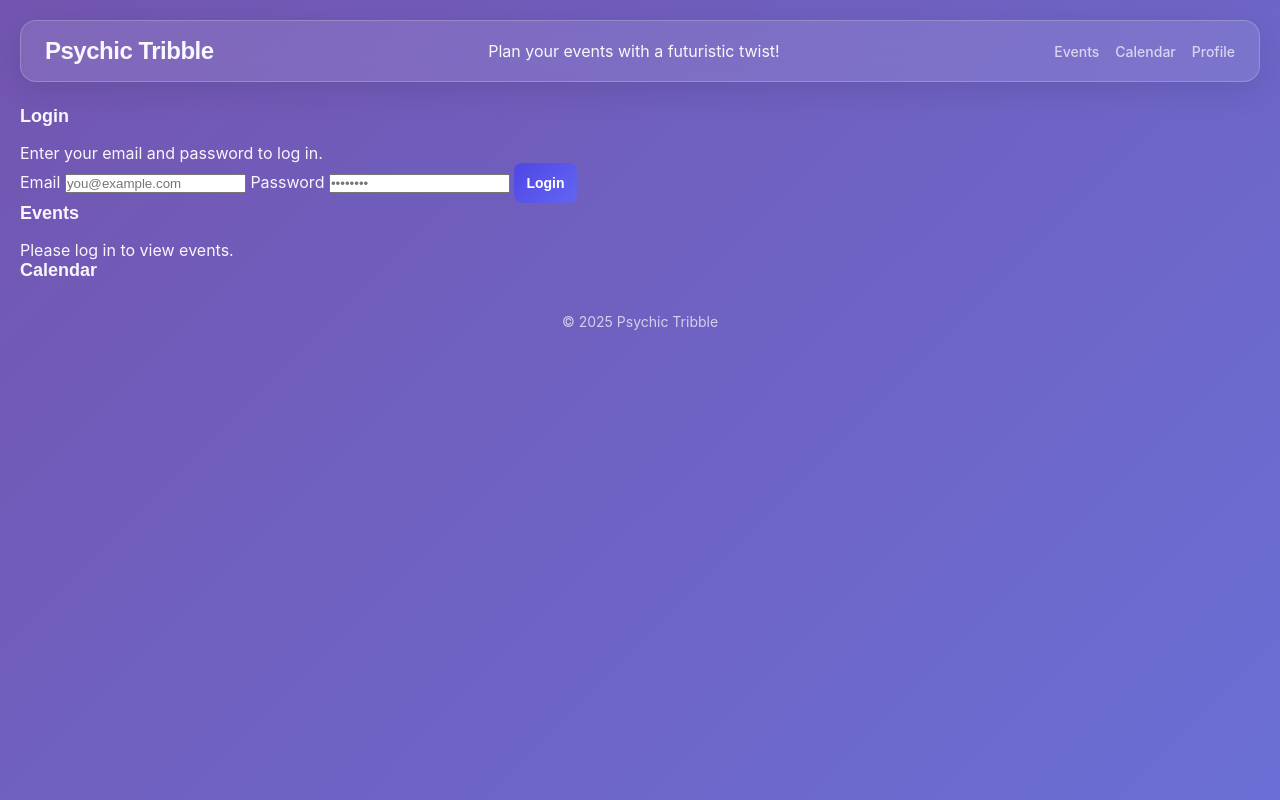
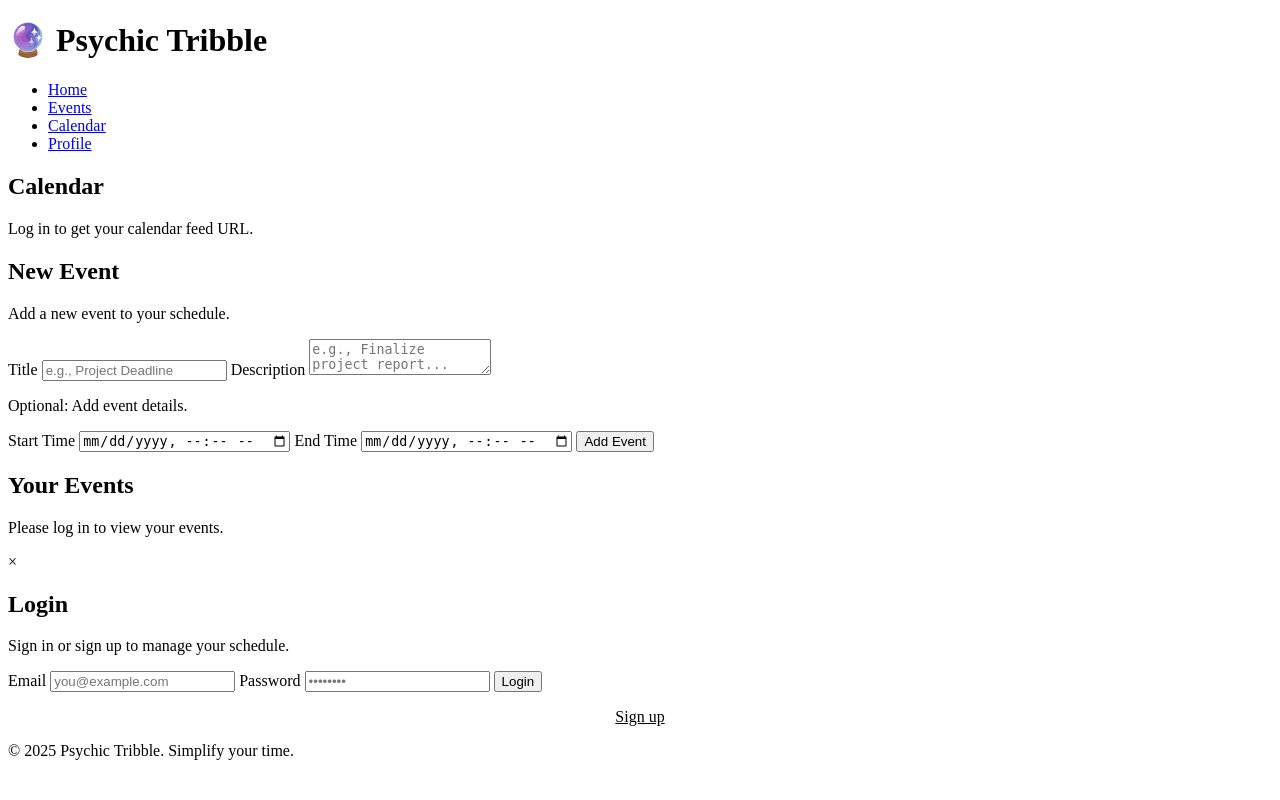
Before and after one commit to wifiknight45/psychic-tribble, a Python web app: template templates/base.html in a window 1280 px wide. Run offline with Jinja, Linux system fonts and the light colour scheme; the template is opened without the code that fills it, so the values that code supplies are empty; some libraries are stand-ins or nearby versions.

Commit message:
Update base.html

```diff
--- a/templates/base.html
+++ b/templates/base.html
@@ -3,82 +3,140 @@
 <head>
   <meta charset="UTF-8">
   <meta name="viewport" content="width=device-width, initial-scale=1.0">
-  <meta name="description" content="{% block description %}Plan your events with a futuristic twist using Psychic Tribble.{% endblock %}">
-  <meta name="keywords" content="event planner, calendar, Psychic Tribble, futuristic scheduling">
+  <meta name="description" content="{% block description %}Effortless time management with Psychic Tribble's sleek calendar and event planner.{% endblock %}">
+  <meta name="keywords" content="calendar, time management, event planner, Psychic Tribble, productivity">
   <meta name="author" content="Psychic Tribble">
   <title>{% block title %}Psychic Tribble{% endblock %}</title>
   <link rel="icon" type="image/png" href="{% block favicon %}{{ url_for('static', filename='images/favicon.png') }}{% endblock %}">
-  <link href="https://fonts.googleapis.com/css2?family=Roboto:wght@400;700&display=swap" rel="stylesheet" rel="noopener">
+  <link href="https://fonts.googleapis.com/css2?family=Inter:wght@400;500;700&family=Space+Grotesk:wght@400;700&display=swap" rel="stylesheet" rel="noopener">
   <link href="https://cdn.jsdelivr.net/npm/fullcalendar@6.1.8/main.min.css" rel="stylesheet" rel="noopener">
-  <link rel="stylesheet" href="{% block css %}{{ url_for('static', filename='css/style.css') }}{% endblock %}">
+  <link rel="stylesheet" href="{% block css %}{{ url_for('static', filename='css/styles.css') }}{% endblock %}">
   {% block extra_head %}{% endblock %}
 </head>
 <body>
   <header role="banner">
-    <h1>Psychic Tribble</h1>
-    <p>Plan your events with a futuristic twist!</p>
+    <h1 class="app-title">🔮 Psychic Tribble</h1>
     <nav role="navigation" aria-label="Main navigation">
       <ul>
-        <li><a href="#events" aria-current="page">Events</a></li>
-        <li><a href="#calendar">Calendar</a></li>
-        <li><a href="#profile">Profile</a></li>
+        <li><a href="/" aria-current="page">Home</a></li>
+        <li><a href="#events">Events</a></li>
+        <li><a href="#calendar" id="nav-create-event">Calendar</a></li>
+        <li><a href="#profile" id="nav-profile">Profile</a></li>
       </ul>
     </nav>
   </header>
 
-  <main class="container" role="main">
+  <div id="statusContainer"></div>
+
+  <main class="main-container" role="main">
     {% block content %}
-    <section id="login" aria-labelledby="login-heading">
-      <h2 id="login-heading">Login</h2>
-      <form id="login-form" aria-describedby="login-instructions">
-        <p id="login-instructions" class="visually-hidden">Enter your email and password to log in.</p>
-        <label for="username">Email</label>
-        <input type="email" id="username" name="username" placeholder="you@example.com" required aria-required="true">
-        <label for="password">Password</label>
-        <input type="password" id="password" name="password" placeholder="••••••••" required aria-required="true">
-        <button type="submit">Login</button>
-      </form>
-    </section>
+    <div class="calendar-container">
+      <h2 id="calendar-heading">Calendar</h2>
+      <div id="calendar-view" aria-label="Monthly calendar view"></div>
+      <p id="ics-url" aria-label="Calendar feed URL">Log in to get your calendar feed URL.</p>
+    </div>
 
-    <section id="create-event" aria-labelledby="create-event-heading" style="display: none;">
-      <h2 id="create-event-heading">Create Event</h2>
+    <div class="side-panel">
+      <div class="panel-section" id="create-event" style="display: block;">
+        <h2 id="create-event-heading">New Event</h2>
         <form id="event-form" aria-describedby="event-instructions">
-        <p id="event-instructions" class="visually-hidden">Fill out the form to create a new event.</p>
+          <p id="event-instructions">Add a new event to your schedule.</p>
           <label for="event-title">Title</label>
-        <input type="text" id="event-title" name="title" placeholder="Event Title" required aria-required="true">
+          <input
+            type="text"
+            class="form-input"
+            id="event-title"
+            name="title"
+            placeholder="e.g., Project Deadline"
+            required
+            aria-required="true"
+          >
           <label for="event-desc">Description</label>
-        <textarea id="event-desc" name="description" placeholder="Details..." aria-describedby="event-desc-hint"></textarea>
-        <p id="event-desc-hint" class="visually-hidden">Optional event description.</p>
+          <textarea
+            class="form-input"
+            id="event-desc"
+            name="description"
+            placeholder="e.g., Finalize project report..."
+            aria-describedby="event-desc-hint"
+          ></textarea>
+          <p id="event-desc-hint">Optional: Add event details.</p>
           <label for="event-start">Start Time</label>
-        <input type="datetime-local" id="event-start" name="start_time" required aria-required="true">
+          <input
+            type="datetime-local"
+            class="form-input"
+            id="event-start"
+            name="start_time"
+            required
+            aria-required="true"
+          >
           <label for="event-end">End Time</label>
-        <input type="datetime-local" id="event-end" name="end_time" required aria-required="true">
+          <input
+            type="datetime-local"
+            class="form-input"
+            id="event-end"
+            name="end_time"
+            required
+            aria-required="true"
+          >
           <button type="submit">Add Event</button>
         </form>
-    </section>
+      </div>
 
-    <section id="events" aria-labelledby="events-heading">
-      <h2 id="events-heading">Events</h2>
+      <div class="panel-section" id="events">
+        <h2 id="events-heading">Your Events</h2>
         <div class="event-grid" aria-live="polite">
-        <p>Please log in to view events.</p>
+          <p>Please log in to view your events.</p>
         </div>
-    </section>
+      </div>
 
-    <section id="calendar" aria-labelledby="calendar-heading">
-      <h2 id="calendar-heading">Calendar</h2>
-      <div id="calendar-view" aria-label="Monthly calendar view"></div>
-    </section>
-
-    <section id="profile" aria-labelledby="profile-heading" style="display: none;">
+      <div class="panel-section" id="profile" style="display: none;">
         <h2 id="profile-heading">Profile</h2>
         <p id="profile-info">Log in to view your profile.</p>
-      <button id="logout-button" type="button">Logout</button>
-    </section>
+        <button id="logout-button">Logout</button>
+      </div>
+    </div>
     {% endblock %}
   </main>
 
+  <div class="modal-overlay" id="authModal">
+    <div class="modal">
+      <span class="close-modal" aria-label="Close modal">&times;</span>
+      <h2 id="modalTitle">Login</h2>
+      <form id="authForm" aria-describedby="auth-instructions">
+        <p id="auth-instructions">Sign in or sign up to manage your schedule.</p>
+        <label for="authEmail">Email</label>
+        <input
+          type="email"
+          class="form-input"
+          id="authEmail"
+          name="username"
+          placeholder="you@example.com"
+          required
+          aria-required="true"
+        >
+        <label for="authPassword">Password</label>
+        <input
+          type="password"
+          class="form-input"
+          id="authPassword"
+          name="password"
+          placeholder="••••••••"
+          required
+          aria-required="true"
+        >
+        <button type="submit">
+          <span id="authSpinner" class="spinner" style="display: none;"></span>
+          <span id="authSubmitText">Login</span>
+        </button>
+      </form>
+      <p style="text-align: center; margin-top: 16px;">
+        <a href="#" id="toggleAuth" style="color: var(--accent-color);">Sign up</a>
+      </p>
+    </div>
+  </div>
+
   <footer role="contentinfo">
-    <p>&copy; 2025 Psychic Tribble</p>
+    <p>&copy; 2025 Psychic Tribble. Simplify your time.</p>
   </footer>
 
   <script src="https://cdn.jsdelivr.net/npm/fullcalendar@6.1.8/main.min.js" defer></script>
```
Lines whose indentation alone changed are shown as unchanged.
